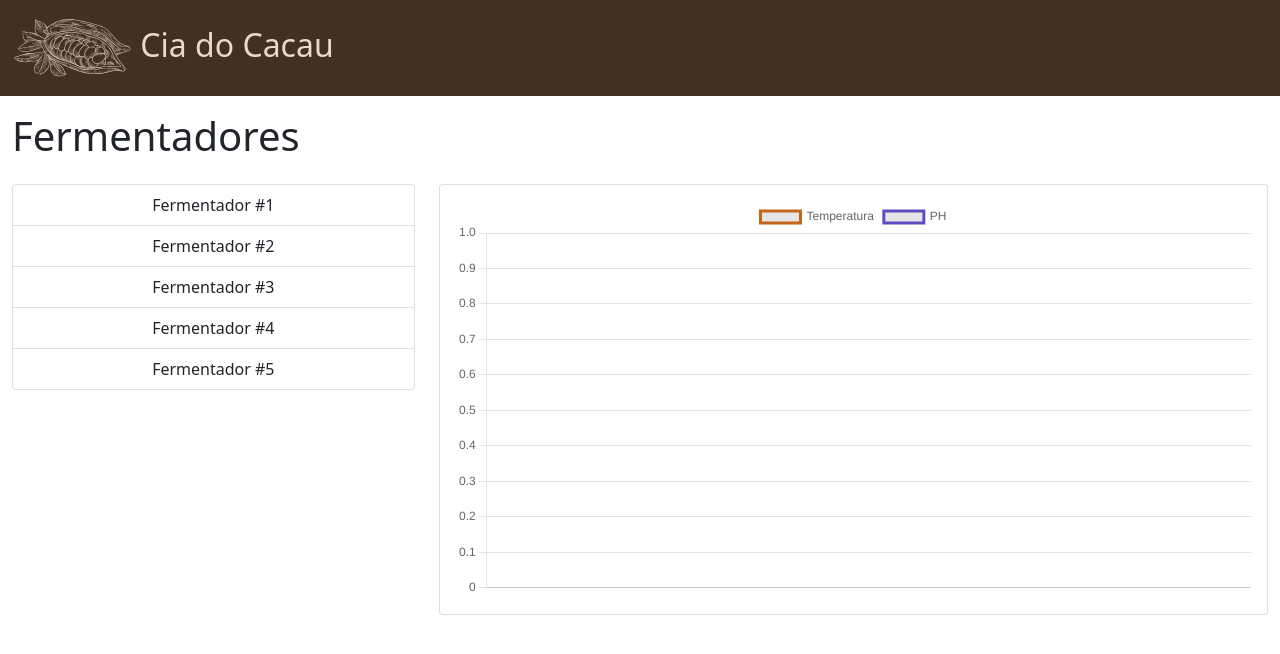
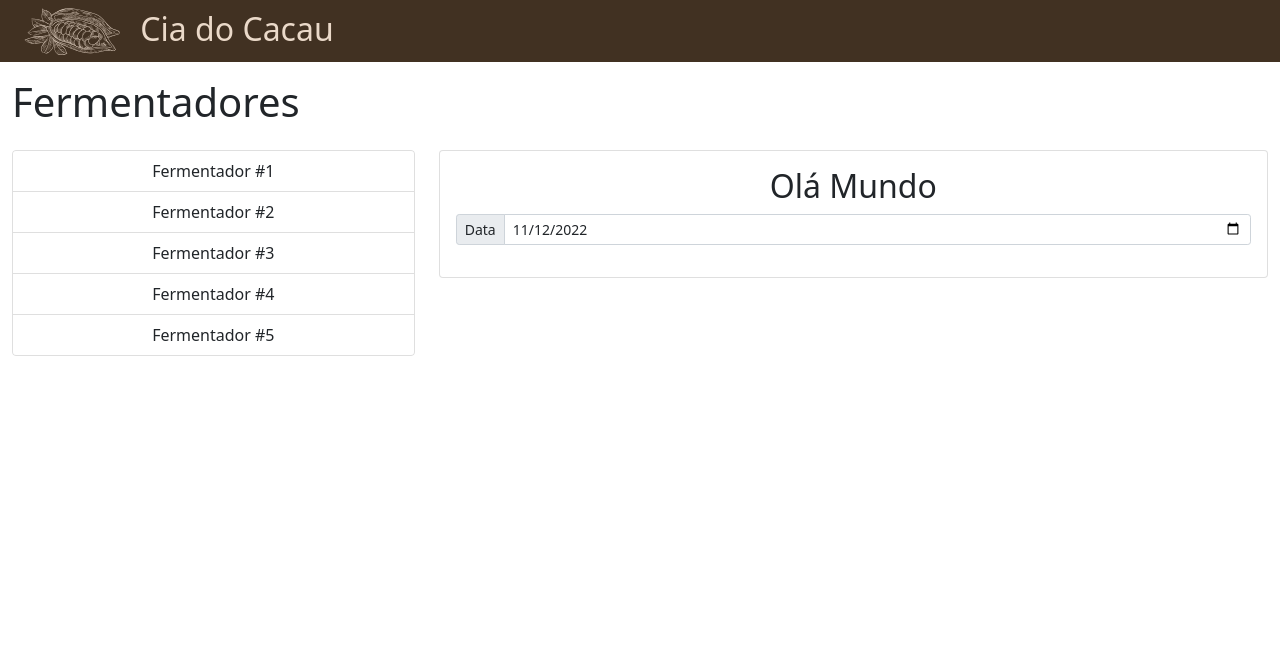
Before and after one commit to PotatoMexicano/Portal_CiaCacau, a Flask app: page / in a window 1280 px wide. Shown: the top 654 px of the page. Run offline with Flask 2, Linux system fonts and the light colour scheme.

Commit message:
Alteração entre gráficos funcionando

```diff
--- a/app/templates/homepage/index.html
+++ b/app/templates/homepage/index.html
@@ -34,8 +34,17 @@
 
             <div class="col-sm-6 col-xl-8">
                 <div class="card mb-3 mt-3">
-                    <div class="card-body">
-                        <canvas id="linechart" style="width: 100%"></canvas>
+                    <div class="card-body" id="chart-container">
+
+                        <div class="text-center">
+                            <p class="h2" id="nome_clone">
+                                Olá Mundo
+                            </p>
+                        </div>
+                        <div class="input-group input-group-sm mb-3">
+                            <span class="input-group-text" id="inputGroup-sizing-sm">Data</span>
+                            <input type="date" class="form-control" aria-label="Sizing example input" aria-describedby="inputGroup-sizing-sm" value="2022-11-12">
+                        </div>
 
                         <script>
                             $(document).ready(function () {
@@ -43,9 +52,9 @@
                                 var labels;
                                 var temp;
                                 var ph;
+                                var brix;
                                 let Mychart;
 
-                                generateChart();
 
                                 function getDataChart(index, mychart){
                                     $.ajax({
@@ -58,13 +67,19 @@
                                             labels = data[0];
                                             temp = data[1];
                                             ph = data[2];
+                                            brix = data[3];
+                                            clone = data[4];
                                         }
                                     });
-                                    mychart.destroy();
                                     generateChart()
                                 }
 
                                 function generateChart(){
+                                    $('#linechart').remove();
+                                    $('#chart-container').append('<canvas id="linechart" style="width: 100%; display: block; box-sizing: border-box;"></canvas>')
+                                    $('#nome_clone').text(clone);
+
+
                                     var ctx = document.getElementById("linechart").getContext("2d");
                                     var chart = new Chart(ctx, {
                                         type: 'line',
@@ -84,6 +99,13 @@
                                                     fill: false,
                                                     borderColor: "rgb(98, 75, 192)",
                                                     lineTension: 0.1,
+                                                },
+                                                {
+                                                    label: 'BRIX',
+                                                    data: brix,
+                                                    fill: false,
+                                                    borderColor: "rgba(255, 40, 79, 0.79)",
+                                                    lineTension: 0.1,
                                                 }
                                             ]
                                         },
@@ -95,7 +117,6 @@
                                 }
 
                                 $('.list-group-item-action').on('click', function () {
-                                    // generateChart();
                                     getDataChart($(this).val(), Mychart);
                                 });
                             });
--- a/app/templates/navbar/index.html
+++ b/app/templates/navbar/index.html
@@ -16,7 +16,7 @@
             --text-accent: #ead9c9;
         }
         .navbar-brand > img{
-            height: 70px;
+            height: 50px;
             width: 120px;
             filter: invert(93%) sepia(10%) saturate(489%) hue-rotate(334deg) brightness(93%) contrast(96%);
         }
@@ -24,6 +24,7 @@
         .navbar{
             background-color:  var(--bg-accent);
             margin-bottom: 1rem;
+            padding: 0;
         }
         .container-fluid > a{
             font-size: 2rem;
--- a/main.py
+++ b/main.py
@@ -1,5 +1,5 @@
 from flask import Flask
-from flask import make_response, render_template, Response, jsonify
+from flask import make_response, render_template, Response, jsonify, request
 from app import app
 
 # Impedir que o usuário que deslogou do sistema volte a visualizar as páginas
@@ -16,36 +16,38 @@ def home():
 @app.route("/get/data", methods=['GET','POST'])
 def randomValues():
 
-    result = []
+    index = None
 
-    from random import randint
-    data = [
-        ("01-01-2020", randint(25, 40), randint(4, 8)),
-        ("01-02-2020", randint(25, 40), randint(4, 8)),
-        ("01-03-2020", randint(25, 40), randint(4, 8)),
-        ("01-04-2020", randint(25, 40), randint(4, 8)),
-        ("01-05-2020", randint(25, 40), randint(4, 8)),
-        ("01-06-2020", randint(25, 40), randint(4, 8)),
-        ("01-07-2020", randint(25, 40), randint(4, 8)),
-        ("01-08-2020", randint(25, 40), randint(4, 8)),
-        ("01-09-2020", randint(25, 40), randint(4, 8)),
-        ("01-10-2020", randint(25, 40), randint(4, 8)),
-        ("01-11-2020", randint(25, 40), randint(4, 8)),
-        ("01-12-2020", randint(25, 40), randint(4, 8)),
-    ]
+    index = int(request.form['index'])
+
+    if(index == 1):
+        from random import randint
+        data = [
+            ("01-01-2020", randint(25,55), f'{randint(4,5)}.{randint(0,9)}', 15),
+            ("02-01-2020", randint(25,55), f'{randint(4,5)}.{randint(0,9)}', 4),
+            ("03-01-2020", randint(25,55), f'{randint(4,5)}.{randint(0,9)}', 5),
+            ("04-01-2020", randint(25,55), f'{randint(4,5)}.{randint(0,9)}', 6),
+            ("05-01-2020", randint(25,55), f'{randint(4,5)}.{randint(0,9)}', 4),
+            ("06-01-2020", randint(25,55), f'{randint(4,5)}.{randint(0,9)}', 3)
+        ]
+        clone = "PS-1319"
+    else:
+        data = [
+            ("01-01-2020", 28, 5.5, 15),
+            ("02-01-2020", 40, 4.9, 4),
+            ("03-01-2020", 50, 4.4, 4),
+            ("04-01-2020", 55, 4.8, 4),
+            ("05-01-2020", 55, 4.9, 4),
+            ("06-01-2020", 50, 5.1, 4)
+        ]
+        clone = "PS-1319-TESTE"
 
     labels = [row[0] for row in data]
     temp = [row[1] for row in data]
     ph = [row[2] for row in data]
+    brix = [row[3] for row in data]
 
-    # for item in data:
-    #     temp = {}
-    #     temp['label'] = item[0]
-    #     temp['temp'] = item[1]
-    #     temp['ph'] = item[2]
-    #     result.append(temp)
-
-    return jsonify(labels, temp, ph)
+    return jsonify(labels, temp, ph, brix, clone)
 
 
 # Inicializador do sistema
```
Also changed, not shown: 1 other file.
